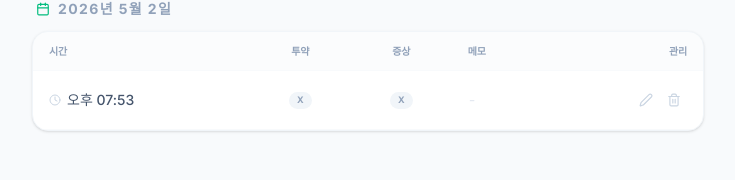
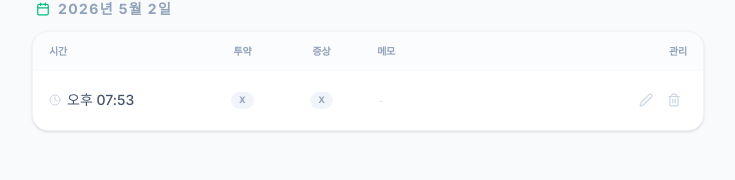
Before and after one commit to 9hyojeong-byte/medi_log, a React (Vite) app: page / in a window 1280 px wide. Both pictures are taken after a click on the button "기록 저장하기". Shown: the part 183-363 px from the top of the page, without its empty margins (272-1007 px from the left). Built offline with nearby package versions, Linux system fonts and the light colour scheme.

Commit message:
feat: Improve memo display in record table
Adjusted the styling for the memo column in the record table to ensure better readability and prevent truncation of longer notes. This includes enabling word wrapping, breaking long words, and setting a minimum width for the column.

```diff
--- a/src/App.tsx
+++ b/src/App.tsx
@@ -407,7 +407,7 @@ export default function App() {
                                       </span>
                                     </div>
                                   </td>
-                                  <td className="px-4 py-4 text-slate-500 italic max-w-[200px] truncate group-hover:whitespace-normal group-hover:text-clip transition-all">
+                                  <td className="px-4 py-4 text-slate-500 italic min-w-[150px] whitespace-pre-wrap break-words leading-relaxed text-xs">
                                     {record.memo || <span className="text-slate-200">-</span>}
                                   </td>
                                   <td className="px-4 py-4 text-right">
```
